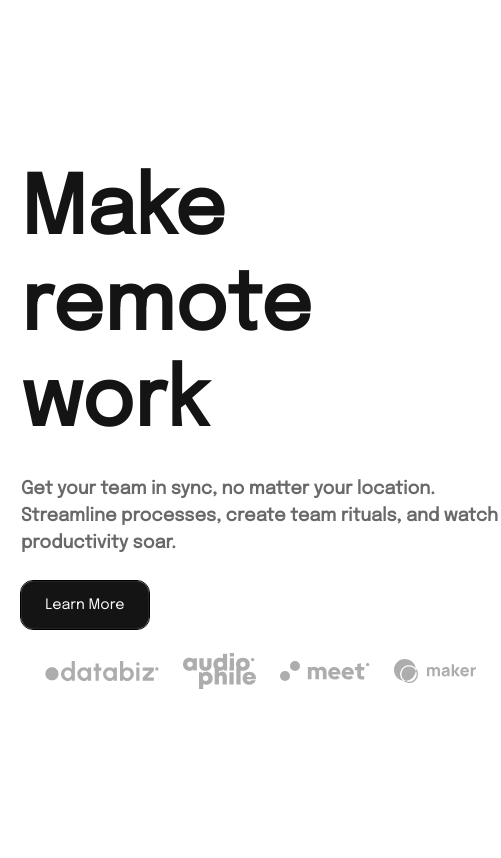
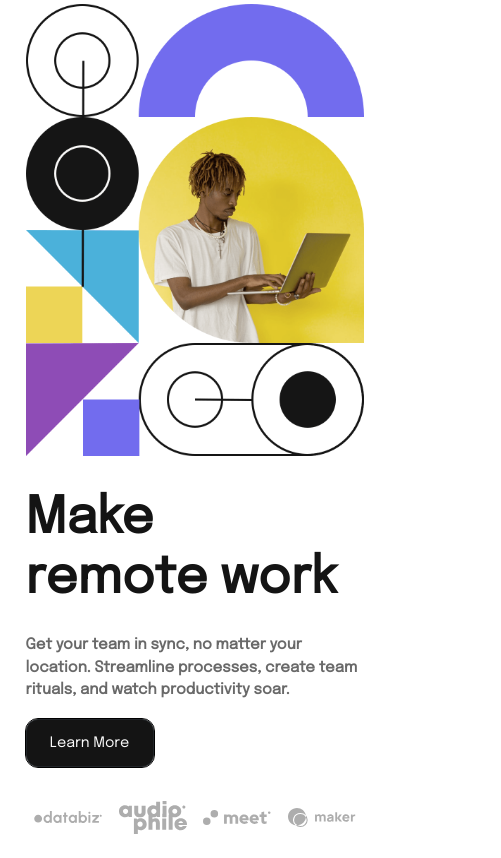
Before and after one commit to r00kieAd/intro-section, a plain HTML site: page index.html in a window 390 px wide. Shown: the part 69-927 px from the top of the page, 501 px wide, since content can reach past the window. Drawn offline with nearby package versions, Linux system fonts and the light colour scheme.

Commit message:
added dynamic content viewing

```diff
--- a/index.html
+++ b/index.html
@@ -34,13 +34,13 @@
                                 </a>
                                 <div class="features-dropdown">
                                     <ul class="dropdown-menu">
-                                        <li><a class="dropdown-item" href="#"><img class="dropdown-icon"
+                                        <li><a class="dropdown-item" href="#"><img class="client" class="dropdown-icon"
                                                     src="images/icon-todo.svg" alt="">&nbsp;Todo List</a></li>
-                                        <li><a class="dropdown-item" href="#"><img class="dropdown-icon"
+                                        <li><a class="dropdown-item" href="#"><img class="client" class="dropdown-icon"
                                                     src="images/icon-calendar.svg" alt="">&nbsp;Calender</a></li>
-                                        <li><a class="dropdown-item" href="#"><img class="dropdown-icon"
+                                        <li><a class="dropdown-item" href="#"><img class="client" class="dropdown-icon"
                                                     src="images/icon-reminders.svg" alt="">&nbsp;Reminders</a></li>
-                                        <li><a class="dropdown-item" href="#"><img class="dropdown-icon"
+                                        <li><a class="dropdown-item" href="#"><img class="client" class="dropdown-icon"
                                                     src="images/icon-planning.svg" alt="">&nbsp;Planning</a></li>
                                     </ul>
                                 </div>
@@ -89,13 +89,13 @@
                             </a>
                             <div class="offcan-dropdown features-dropdown">
                                 <ul class="dropdown-menu">
-                                    <li><a class="dropdown-item" href="#"><img class="dropdown-icon"
+                                    <li><a class="dropdown-item" href="#"><img class="client" class="dropdown-icon"
                                                 src="images/icon-todo.svg" alt="">&nbsp;Todo List</a></li>
-                                    <li><a class="dropdown-item" href="#"><img class="dropdown-icon"
+                                    <li><a class="dropdown-item" href="#"><img class="client" class="dropdown-icon"
                                                 src="images/icon-calendar.svg" alt="">&nbsp;Calender</a></li>
-                                    <li><a class="dropdown-item" href="#"><img class="dropdown-icon"
+                                    <li><a class="dropdown-item" href="#"><img class="client" class="dropdown-icon"
                                                 src="images/icon-reminders.svg" alt="">&nbsp;Reminders</a></li>
-                                    <li><a class="dropdown-item" href="#"><img class="dropdown-icon"
+                                    <li><a class="dropdown-item" href="#"><img class="client" class="dropdown-icon"
                                                 src="images/icon-planning.svg" alt="">&nbsp;Planning</a></li>
                                 </ul>
                             </div>
@@ -128,8 +128,9 @@
                 </div>
             </div>
         </div>
-        <div class="content">
-            <div class="text-content">
+        <div class="container">
+            <div class="row content">
+                <div class="col text-content">
                     <div id="heading">
                         <h1>Make<br> remote work</h1>
                     </div>
@@ -141,14 +142,15 @@
                         <button type="button" class="btn btn-outline-dark">Learn More</button>
                     </div>
                     <div id="clients">
-                        <img src="images/client-databiz.svg" alt="">
-                        <img src="images/client-audiophile.svg" alt="">
-                        <img src="images/client-meet.svg" alt="">
-                        <img src="images/client-maker.svg" alt="">
+                        <img class="client" src="images/client-databiz.svg" alt="">
+                        <img class="client" src="images/client-audiophile.svg" alt="">
+                        <img class="client" src="images/client-meet.svg" alt="">
+                        <img class="client" src="images/client-maker.svg" alt="">
                     </div>
-            </div>
-            <div class="image-hero">
-                <img src="images/image-hero-desktop.png" alt="">
+                </div>
+                <div class="col image-hero">
+                    <img class="img-fluid" src="images/image-hero-desktop.png" alt="">
+                </div>
             </div>
         </div>
     </div>
--- a/style.css
+++ b/style.css
@@ -20,7 +20,8 @@
     background-color: transparent !important;
 }
 
-.navbar .btn, .offcanvas .btn {
+.navbar .btn,
+.offcanvas .btn {
     --bs-btn-border-radius: 0.75rem !important;
     outline: 1px solid #000000 !important;
     --bs-btn-font-size: 0.9rem !important;
@@ -30,7 +31,8 @@
     color: var(--Medium-Gray) !important;
 }
 
-.navbar .btn:hover, .offcanvas .btn:hover {
+.navbar .btn:hover,
+.offcanvas .btn:hover {
     border-color: var(--Almost-Black) !important;
     color: var(--Almost-Black) !important;
 }
@@ -147,20 +149,18 @@
 }
 
 .content {
-    position: relative;
-    display: flex;
-    justify-content: space-between;
-    align-items: center;
-    margin: 2% 5%;
-    height: 100vh;
-    /* border: 1px solid black; */
+    margin: 2%;
 }
 
 .text-content {
-    width: fit-content;
+    display: flex;
+    flex-direction: column;
+    justify-content: center;
 }
 
-#paragraph, #learn-more-button, #clients {
+#paragraph,
+#learn-more-button,
+#clients {
     margin-top: 5%;
 }
 
@@ -198,26 +198,75 @@
 #clients {
     position: relative;
     display: flex;
-    justify-content: space-evenly;
+    width: 80%;
+    justify-content: space-between;
     align-items: center;
 }
 
 .image-hero {
-    width: fit-content;
-    height: 90%;
-    /* border: 1px solid red; */
+    display: inline;
+    height: 100%;
 }
 
 .image-hero img {
-    width: 100%;
-    height: 100%;
+    float: right;
+    max-width: 25rem;
 }
 
+@media screen and (max-width: 1200px) {
 
+    .content {
+        margin: 2% 0;
+        /* width: 30rem; */
+    }
 
-@media screen and (max-width: 700px) {
+    #heading h1 {
+        font-size: 70px !important;
+        line-height: 0.9;
+    }
+
+    #paragraph {
+        font-size: 15px;
+        width: fit-content;
+    }
+
+    .image-hero img {
+        float: right;
+        max-width: 100%;
+    }
+
+}
+
+@media screen and (max-width: 768px) {
 
     .main {
         margin: 0.6rem 0.1rem !important;
     }
+
+    .content {
+        display: flex !important;
+        flex-direction: column-reverse !important;
+    }
+
+    #heading h1 {
+        font-size: 50px !important;
+        line-height: 1.2;
+    }
+
+    #clients {
+        margin-top: 10%;
+        width: 100%;
+        justify-content: space-around;
+    }
+
+    .client {
+        width: 20%;
+    }
+
+    .image-hero img {
+        float: none;
+        max-width: 100%;
+        max-height: 100%;
+        margin-bottom: 10%;
+    }
 }
```
